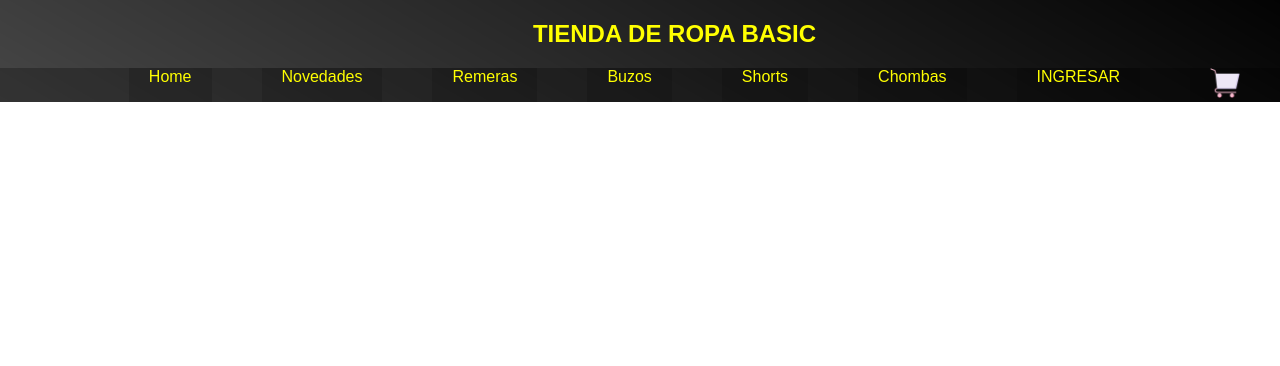
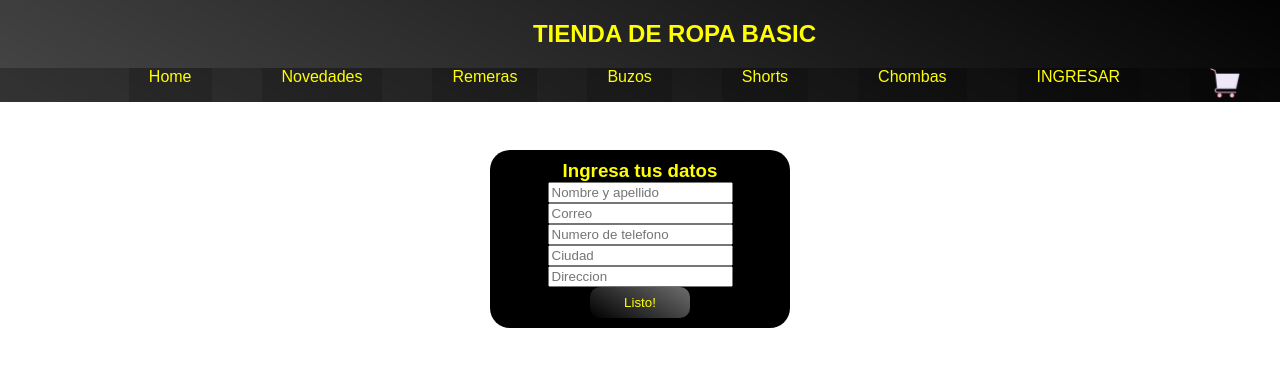
Before and after one commit to valen-ruggieri/React-Proyecto, a React (Create React App) app: page /formData in a window 1280 px wide. Shown: the top 366 px of the page. Built offline with nearby package versions, Linux system fonts and the light colour scheme; a web font is replaced by a local one.

Commit message:
Desafio 13 firebaseII

```diff
--- a/src/App.css
+++ b/src/App.css
@@ -24,7 +24,6 @@
   background-color: rgba(0, 0, 0, 0.145);
 
   padding: 0px 20px;
-
 }
 .subMenu {
   list-style: none;
@@ -53,7 +52,6 @@
   margin-left: 10px;
   width: 35px;
   border-radius: 4px;
-
 }
 
 .agregarCarrito {
@@ -82,10 +80,10 @@ button {
 h4 {
   margin: 0;
 }
-h3{
+h3 {
   margin: 0;
 }
-.containerMasMenos{
+.containerMasMenos {
   display: flex;
   align-items: center;
   justify-content: center;
@@ -152,7 +150,6 @@ margin: 4px 0px;
   height: 300px;
   text-align: center;
   margin: 70px 0px 0px 20px;
-
 }
 .imgItemDetail {
   width: 280px;
@@ -163,7 +160,6 @@ margin: 4px 0px;
 }
 
 .itemList {
-
   background-image: linear-gradient(
     30deg,
     rgba(194, 194, 194, 0.2),
@@ -195,72 +191,67 @@ margin: 4px 0px;
   );
 }
 
-.bodyCategorias{
+.bodyCategorias {
   padding-top: 120px;
   text-align: center;
 }
-.bodyCategorias h2{
+.bodyCategorias h2 {
   font-size: 40px;
-
 }
-.bodyHome{
+.bodyHome {
   padding-top: 120px;
   text-align: center;
 }
 
 .carrito {
-
-
   display: flex;
   justify-content: center;
   align-items: center;
   flex-wrap: wrap;
-
 }
-.carritoContainer{
+.carritoContainer {
   padding-top: 100px;
- text-align:center;
+  text-align: center;
   background-image: linear-gradient(
     0deg,
     rgba(255, 254, 254, 0.987),
     rgba(226, 226, 226, 0.939)
   );
 }
-.itemCart{
+.itemCart {
   margin: 20px;
   padding: 15px;
-  background-image: linear-gradient(30deg,rgb(95, 95, 95),rgba(255, 255, 255, 0.186));
+  background-image: linear-gradient(
+    30deg,
+    rgb(95, 95, 95),
+    rgba(255, 255, 255, 0.186)
+  );
   border-radius: 10px;
-
 }
 .imgCart {
   border-radius: 10px;
 }
-.iconCart{
+.iconCart {
   margin: 8px 0px 0px 2px;
-  background-color: yellow;;
+  background-color: yellow;
   border-radius: 50px;
   padding: 0px 4px;
   color: rgb(0, 0, 0);
   font-size: 12px;
   font-weight: 1000;
   position: absolute;
-
 }
 
-.footerCart{
-
+.footerCart {
   text-align: center;
   margin: 20px;
-
 }
 .footerCart button {
   color: white;
   background-color: black;
 }
 
-
-.loaderContainer{
+.loaderContainer {
   width: 100%;
   height: 100vh;
   overflow: hidden;
@@ -273,7 +264,7 @@ margin: 4px 0px;
     rgba(226, 226, 226, 0.939)
   );
 }
-#loader{
+#loader {
   width: 50px;
   height: 50px;
   border-radius: 50%;
@@ -281,12 +272,44 @@ margin: 4px 0px;
   border-top: 10px solid rgb(0, 0, 0);
   animation: rotate 2s infinite ease;
 }
+.formData {
+  padding-top: 10px;
+  text-align: center;
+  background-color: black;
+  width: 300px;
+  margin: auto;
+  color: yellow;
+  border-radius: 20px;
+}
+.formBody button {
+  background-color: black;
+  color: yellow;
+  width: 100px;
+}
+.buttonVolver {
+  margin: 30px;
+}
+.formBody {
+  padding-top: 150px;
+  padding-bottom: 0;
+  text-align: center;
+}
+.submitOk {
+  background-color: rgb(0, 255, 0);
+  border-radius: 20px;
+  display: inline;
+  padding: 6px;
+  color: rgb(255, 255, 255);
+  box-shadow: 2px 2px 3px rgba(0, 0, 0, 0.124);
+  text-shadow: 2px 2px 3px rgba(0, 0, 0, 0.124);
+  font-size: 19px;
+}
 
-@keyframes rotate{
-  0%{
+@keyframes rotate {
+  0% {
     transform: none;
   }
- 100%{
+  100% {
     transform: rotate(1turn);
-
-}}
+  }
+}
--- a/src/App.js
+++ b/src/App.js
@@ -6,6 +6,7 @@ import CartContext from "./components/context/Context";
 import Cart from "./components/Cart";
 import Home from "./components/pages/Home";
 import Categories from "./components/pages/Categories";
+import Form from "./components/Form";
 
 function App() {
   return (
@@ -25,6 +26,9 @@ function App() {
           <Route path="/cart">
             <Cart />
           </Route>
+          <Route path="/formData">
+            <Form/>
+          </Route>
         </Switch>
       </BrowserRouter>
     </CartContext>
--- a/src/components/Cart.jsx
+++ b/src/components/Cart.jsx
@@ -1,4 +1,4 @@
-import React, { useContext, useEffect, useState } from "react";
+import React, { useContext } from "react";
 import { Link } from "react-router-dom";
 import CartItem from "./CartItem";
 import { cartContext } from "./context/Context";
@@ -22,9 +22,9 @@ export default function Cart() {
             })}
           </section>
           <section className="footerCart">
-            <button onClick={() => clearCart()}>
+            <button>
               <Link
-                to={"/listContainer"}
+                to={"/formData"}
                 onClick={() => alert("Compra finalizada con exito")}
                 style={{ textDecoration: "none", color: "inherit" }}
               >
--- /dev/null
+++ b/src/components/Form.jsx
@@ -0,0 +1,113 @@
+import React, { useState, useRef, useContext } from "react";
+import { getFirestore } from "../firebase/firebase";
+import firebase from "firebase";
+import { cartContext } from "./context/Context";
+import { Link } from "react-router-dom";
+
+export default function Form() {
+  const [orderId, setOrderId] = useState("");
+  const { cart, totalCart, clearCart } = useContext(cartContext);
+  const [submitOk, setSubmitOk] = useState(false);
+
+  const nameRef = useRef();
+  const emailRef = useRef();
+  const mobileRef = useRef();
+  const cityRef = useRef();
+  const addressRef = useRef();
+
+  function sendData() {
+    const dataBase = getFirestore();
+    const orders = dataBase.collection("orders");
+    alert("arranco");
+
+    const myOrder = {
+      buyer: {
+        name: nameRef.current.value,
+        email: emailRef.current.value,
+        mobile: mobileRef.current.value,
+        city: cityRef.current.value,
+        addres: addressRef.current.value,
+      },
+      items: cart,
+      total: totalCart(),
+      date: firebase.firestore.Timestamp.fromDate(new Date()),
+    };
+
+    orders
+      .add(myOrder)
+      .then(({ id }) => {
+        console.log("orden ingresada: " + id);
+        setOrderId(id);
+      })
+      .catch((err) => {
+        console.log(err);
+      });
+
+    clearCart();
+    setSubmitOk(true);
+  }
+
+  return (
+    <>
+      <body className="formBody">
+        {orderId && <h1>Gracias por tu compra tu orden es: {orderId}</h1>}
+
+        {!submitOk ? (
+          <>
+            <div className="formData">
+              <h3>Ingresa tus datos</h3>
+              <input
+                type="text"
+                name="name"
+                ref={nameRef}
+                placeholder="Nombre y apellido"
+              />
+              <br />
+              <input
+                type="text"
+                name="email"
+                ref={emailRef}
+                placeholder="Correo"
+              />
+              <br />
+              <input
+                type="text"
+                name="mobile"
+                ref={mobileRef}
+                placeholder="Numero de telefono"
+              />
+              <br />
+              <input
+                type="text"
+                name="city"
+                ref={cityRef}
+                placeholder="Ciudad"
+              />
+              <br />
+              <input
+                type="text"
+                name="address"
+                ref={addressRef}
+                placeholder="Direccion"
+              />
+              <br />
+              <button onClick={() => sendData()}>Listo!</button>
+              <br />
+            </div>
+          </>
+        ) : (
+          <>
+            <h3 className="submitOk">Datos enviados correctamente ✅ </h3>
+            <br/>
+            <button className="buttonVolver"> <Link
+              to={"/home"}
+              style={{ textDecoration: "none", color: "inherit" }}
+            >
+             Volver al home
+            </Link></button>
+          </>
+        )}
+      </body>
+    </>
+  );
+}
--- a/src/components/ItemDetailContainer.jsx
+++ b/src/components/ItemDetailContainer.jsx
@@ -8,7 +8,8 @@ export default function ItemDetailContainer() {
   const { itemId } = useParams();
 
   const [itemDetail, setItemDetail] = useState([]);
-  const [promise, setPromise] = useState(false);
+  const [error, setError] = useState();
+  const [loaded, setLoaded] = useState(false);
 
   useEffect(() => {
     const dataBase = getFirestore();
@@ -20,32 +21,36 @@ export default function ItemDetailContainer() {
       .get()
       .then((collection) => {
         if (collection === 0) {
-          console.log("no hay documentos en esta coleccion");
-          return;
+          return Promise.reject("no hay documentos en esta coleccion");
         }
 
-        console.log("Hay documentos");
-
         setItemDetail(collection.docs.map((doc) => doc.data()));
-        setPromise(true);
+        setLoaded(true);
       })
       .catch((err) => {
-        console.log(err);
+        setError(error);
       });
   }, [itemId]);
 
   return (
     <>
-      {promise && (
+      {error ? (
         <>
-          {itemDetail.map((item, key) => {
-            return <ItemDetail item={item} key={key} />;
-          })}
+          <h1>{error}</h1>
         </>
-      )}
-      {!promise && (
+      ) : (
         <>
-          <Loader />
+          {loaded ? (
+            <>
+              {itemDetail.map((item, key) => {
+                return <ItemDetail item={item} key={key} />;
+              })}
+            </>
+          ) : (
+            <>
+              <Loader />
+            </>
+          )}
         </>
       )}
     </>
--- a/src/components/ItemListContainer.jsx
+++ b/src/components/ItemListContainer.jsx
@@ -19,8 +19,6 @@ export default function ItemCategoriaContainer({ categoriaId }) {
           return;
         }
 
-        console.log("Hay documentos");
-
         setItems(collection.docs.map((doc) => doc.data()));
       })
       .catch((err) => {
--- a/src/components/pages/Categories.jsx
+++ b/src/components/pages/Categories.jsx
@@ -35,8 +35,10 @@ export default function Categories() {
   return (
     <>
       <body className="bodyCategorias">
+      <div>
         <h2>{categoryName()}</h2>
         <ItemListContainer categoriaId={categoriaId} />
+        </div>
       </body>
     </>
   );
```
Lines whose indentation alone changed are shown as unchanged.
